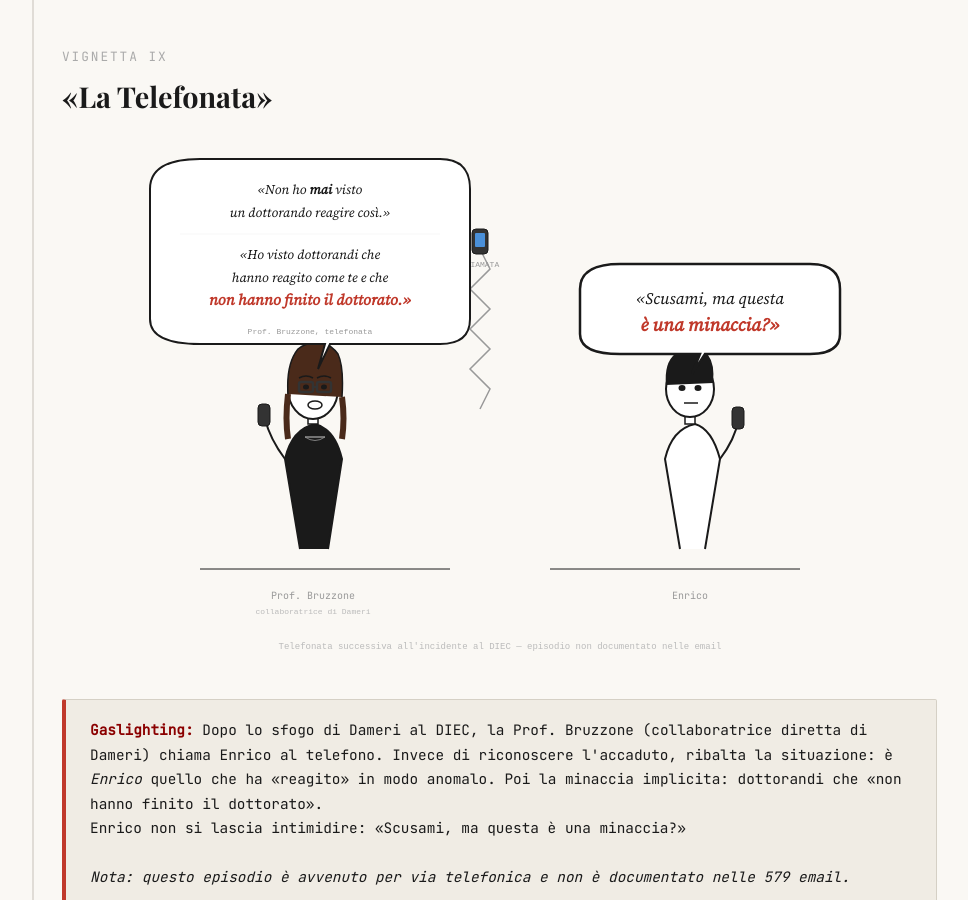
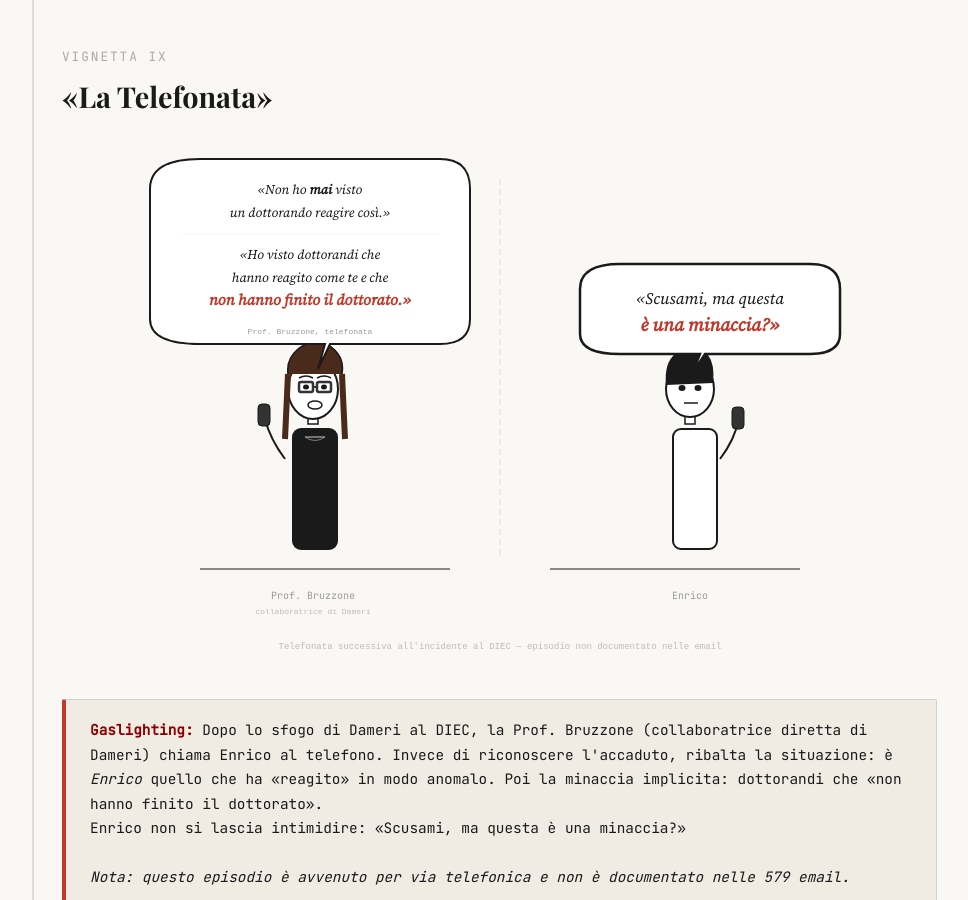
Before and after one commit to eqenrico-hub/eqenrico-hub.github.io, a Jekyll site: the page context/storia-finale.html, which Jekyll copies as it is, in a window 1280 px wide and 900 px high, scrolled down 14822 px. Shown: the whole window, without its empty margins (183-1151 px from the left). Built offline with Jekyll 4.4.1, drawn with Linux system fonts in a browser that asks for light colours; some web fonts are replaced.

Commit message:
Fix SVG bodies Vignetta VIII+IX: close Enrico body, fix Bruzzone hair, remove phone icon, rect bodies

```diff
--- a/context/storia-finale.html
+++ b/context/storia-finale.html
@@ -1304,8 +1304,8 @@
       <rect x="150" y="300" width="300" height="12" rx="2" fill="#d4c9b8" stroke="#1a1a1a" stroke-width="1.5" opacity="0.5"/>
 
       <!-- Dameri at desk, confused/panicking -->
-      <!-- Body (seated, leaning forward) -->
-      <path d="M250,300 L238,230 Q245,205 265,200 Q282,205 288,230 L276,300" fill="#e8e4dc" stroke="#1a1a1a" stroke-width="2"/>
+      <!-- Body (seated) -->
+      <rect x="243" y="205" width="40" height="95" rx="8" fill="#e8e4dc" stroke="#1a1a1a" stroke-width="2"/>
       <!-- Neck & Head -->
       <rect x="258" y="188" width="10" height="10" fill="white" stroke="#1a1a1a" stroke-width="1.5"/>
       <ellipse cx="263" cy="168" rx="23" ry="27" fill="white" stroke="#1a1a1a" stroke-width="2"/>
@@ -1333,7 +1333,7 @@
 
       <!-- Enrico walking toward door, carrying bag, CALM -->
       <!-- Body (walking right) -->
-      <path d="M520,380 L508,300 Q515,275 535,270 Q552,275 558,300 L548,360" fill="white" stroke="#1a1a1a" stroke-width="2"/>
+      <rect x="513" y="275" width="40" height="95" rx="8" fill="white" stroke="#1a1a1a" stroke-width="2"/>
       <!-- Legs walking -->
       <path d="M518,360 L508,400" stroke="#1a1a1a" stroke-width="2"/>
       <path d="M545,360 L560,398" stroke="#1a1a1a" stroke-width="2"/>
@@ -1388,16 +1388,12 @@
   <div class="scena">
     <svg viewBox="0 0 800 520" xmlns="http://www.w3.org/2000/svg">
       <!-- Split scene: phone call - Bruzzone on left, Enrico on right -->
-      <!-- Zigzag line representing phone connection -->
-      <path d="M380,100 L390,120 L370,140 L390,160 L370,180 L390,200 L370,220 L390,240 L380,260" stroke="#999" stroke-width="1.5" fill="none" stroke-dasharray="none"/>
-      <!-- Phone icon at top -->
-      <rect x="372" y="80" width="16" height="25" rx="4" fill="#333" stroke="#1a1a1a" stroke-width="1"/>
-      <rect x="375" y="84" width="10" height="14" rx="1" fill="#4a90d9"/>
-      <text x="380" y="118" text-anchor="middle" font-size="8" fill="#999" font-family="monospace">CHIAMATA</text>
+      <!-- Vertical divider (subtle dashed line) -->
+      <line x1="400" y1="30" x2="400" y2="410" stroke="#ddd" stroke-width="1" stroke-dasharray="6,4"/>
 
       <!-- LEFT SIDE: Prof. Bruzzone -->
       <!-- Body (seated, authoritative) -->
-      <path d="M200,400 L185,310 Q192,280 215,275 Q235,280 242,310 L228,400" fill="#1a1a1a" stroke="#1a1a1a" stroke-width="2"/>
+      <rect x="193" y="280" width="44" height="120" rx="8" fill="#1a1a1a" stroke="#1a1a1a" stroke-width="2"/>
       <!-- White collar/necklace visible -->
       <line x1="205" y1="288" x2="225" y2="288" stroke="#ccc" stroke-width="1"/>
       <!-- Thin chain necklace -->
@@ -1405,11 +1401,11 @@
       <!-- Neck & Head -->
       <rect x="208" y="263" width="10" height="12" fill="white" stroke="#1a1a1a" stroke-width="1.5"/>
       <ellipse cx="213" cy="240" rx="25" ry="30" fill="white" stroke="#1a1a1a" stroke-width="2"/>
-      <!-- Long dark brown hair (shoulder length, straight) -->
-      <path d="M188,245 Q186,215 198,200 Q208,192 218,195 Q228,192 238,205 Q244,218 242,248" fill="#4a2a1a" stroke="#1a1a1a" stroke-width="1.5"/>
-      <!-- Hair falling on shoulders -->
-      <path d="M188,245 Q185,270 188,290" fill="#4a2a1a" stroke="#4a2a1a" stroke-width="6"/>
-      <path d="M242,248 Q245,270 242,290" fill="#4a2a1a" stroke="#4a2a1a" stroke-width="6"/>
+      <!-- Long dark brown hair (shoulder length, straight) - above glasses -->
+      <path d="M188,225 Q186,210 198,200 Q208,192 218,195 Q228,192 238,205 Q244,213 242,225" fill="#4a2a1a" stroke="#1a1a1a" stroke-width="1.5"/>
+      <!-- Hair falling on sides of face (behind head, not over eyes) -->
+      <path d="M188,225 L185,290" fill="none" stroke="#4a2a1a" stroke-width="6"/>
+      <path d="M242,225 L245,290" fill="none" stroke="#4a2a1a" stroke-width="6"/>
       <!-- DARK rectangular glasses (not red - dark frames) -->
       <rect x="199" y="233" width="14" height="10" rx="2" fill="none" stroke="#333" stroke-width="2.5"/>
       <rect x="217" y="233" width="14" height="10" rx="2" fill="none" stroke="#333" stroke-width="2.5"/>
@@ -1440,7 +1436,7 @@
 
       <!-- RIGHT SIDE: Enrico -->
       <!-- Body -->
-      <path d="M580,400 L565,310 Q572,280 595,275 Q612,280 620,310 L605,400" fill="white" stroke="#1a1a1a" stroke-width="2"/>
+      <rect x="573" y="280" width="44" height="120" rx="8" fill="white" stroke="#1a1a1a" stroke-width="2"/>
       <!-- Neck & Head -->
       <rect x="585" y="263" width="10" height="12" fill="white" stroke="#1a1a1a" stroke-width="1.5"/>
       <ellipse cx="590" cy="240" rx="24" ry="28" fill="white" stroke="#1a1a1a" stroke-width="2"/>
```
